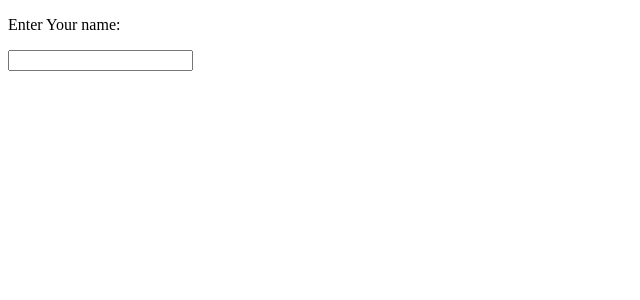
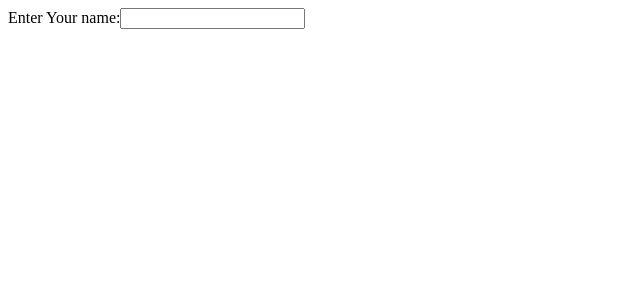
Before and after one commit to acciojob/personal-greeting-Samar1402, a React app: page / in a window 1280 px wide. Shown: the top 300 px of the page, without its empty margins (0-640 px from the left). Built offline with nearby package versions, Linux system fonts and the light colour scheme.

Commit message:
assignment submission update9

```diff
--- a/src/components/App.js
+++ b/src/components/App.js
@@ -10,9 +10,9 @@ const App = () => {
 
   return (
     <div>
-      <p>Enter Your name:</p>
+      <label>Enter Your name:</label>
       <input type="text" value={input} onChange={handleInput}></input>
-      {input ? <p>Hello {input}!</p> : null}
+      <p>{input.length > 0 && `Hello ${input}!`}</p>
     </div>
   );
 };
```
